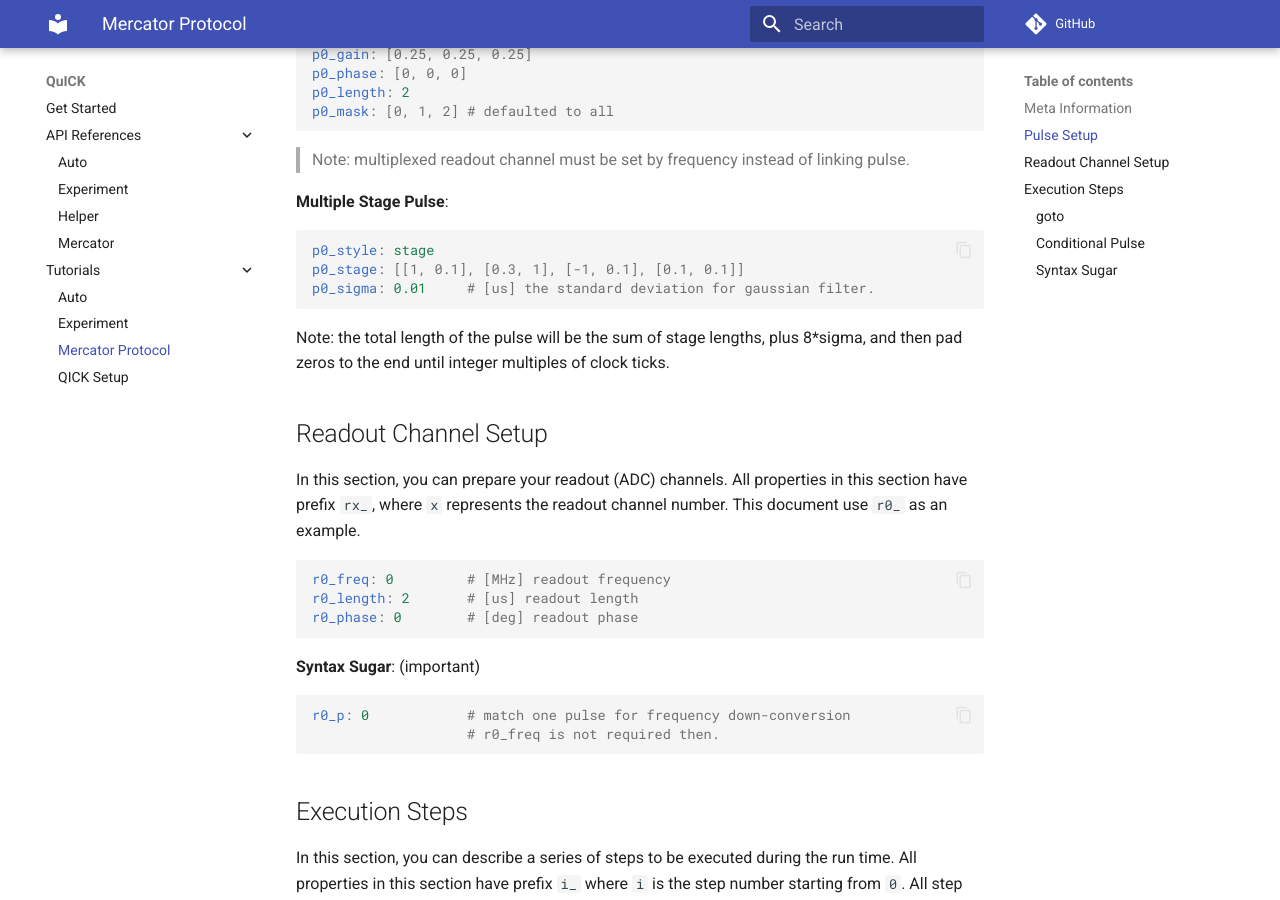
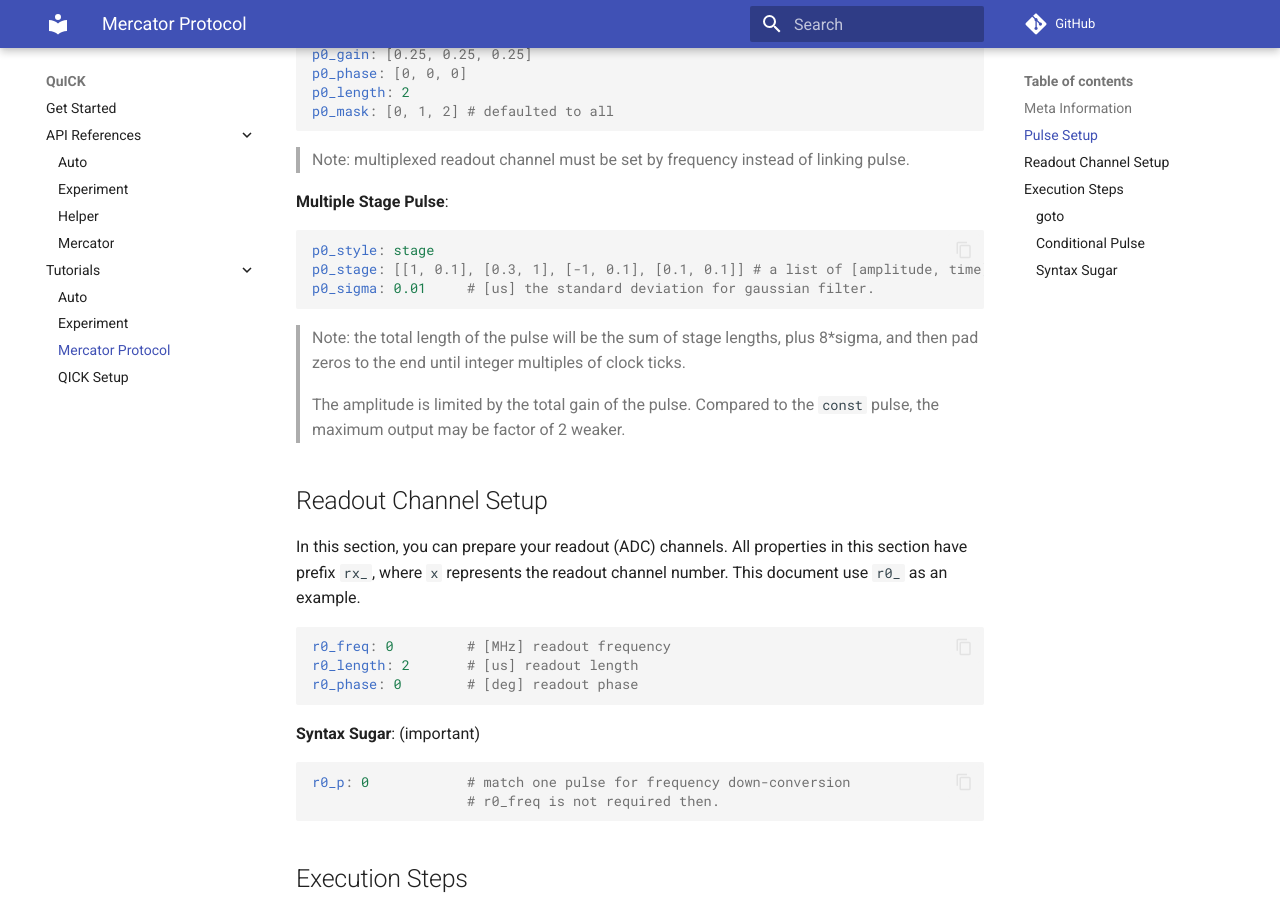
Before and after one commit to clelandlab/quick, an MkDocs documentation site: the page built from docs/Tutorials/mercator.md, in a window 1280 px wide and 900 px high, scrolled down 2895 px. Built offline with MkDocs 1.6.1 and Material for MkDocs 9.7.7, drawn with Linux system fonts in a browser that asks for light colours; comment, search, counter and statistics services are not loaded.

Commit message:
Update Mercator doc

````diff
--- a/docs/Tutorials/mercator.md
+++ b/docs/Tutorials/mercator.md
@@ -108,11 +108,13 @@
 
 ```yaml
 p0_style: stage
-p0_stage: [[1, 0.1], [0.3, 1], [-1, 0.1], [0.1, 0.1]]
+p0_stage: [[1, 0.1], [0.3, 1], [-1, 0.1], [0.1, 0.1]] # a list of [amplitude, time]
 p0_sigma: 0.01     # [us] the standard deviation for gaussian filter.
 ```
 
-Note: the total length of the pulse will be the sum of stage lengths, plus 8*sigma, and then pad zeros to the end until integer multiples of clock ticks.
+> Note: the total length of the pulse will be the sum of stage lengths, plus 8*sigma, and then pad zeros to the end until integer multiples of clock ticks.
+>
+> The amplitude is limited by the total gain of the pulse. Compared to the `const` pulse, the maximum output may be factor of 2 weaker.
 
 ## Readout Channel Setup
 
````
